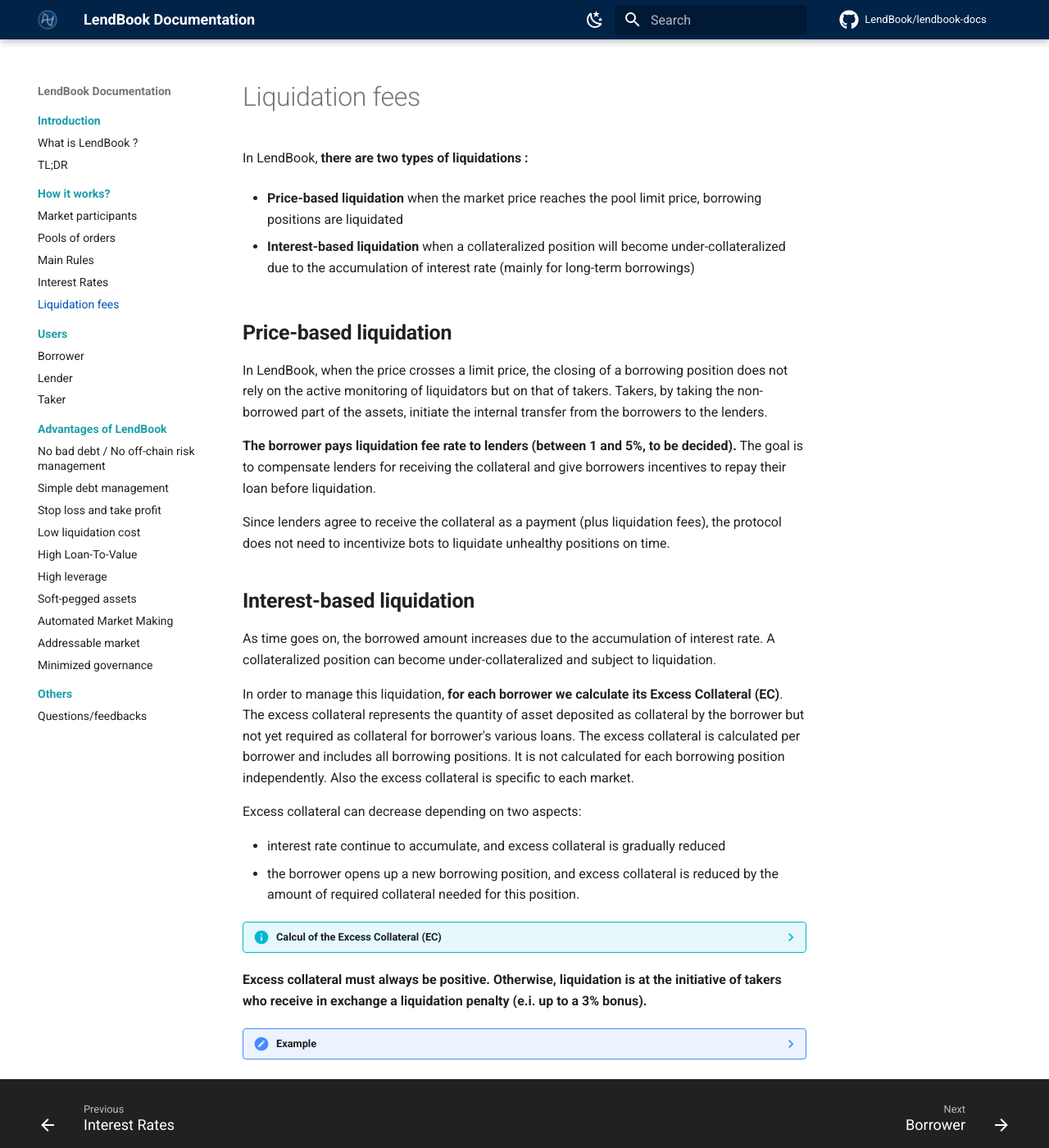
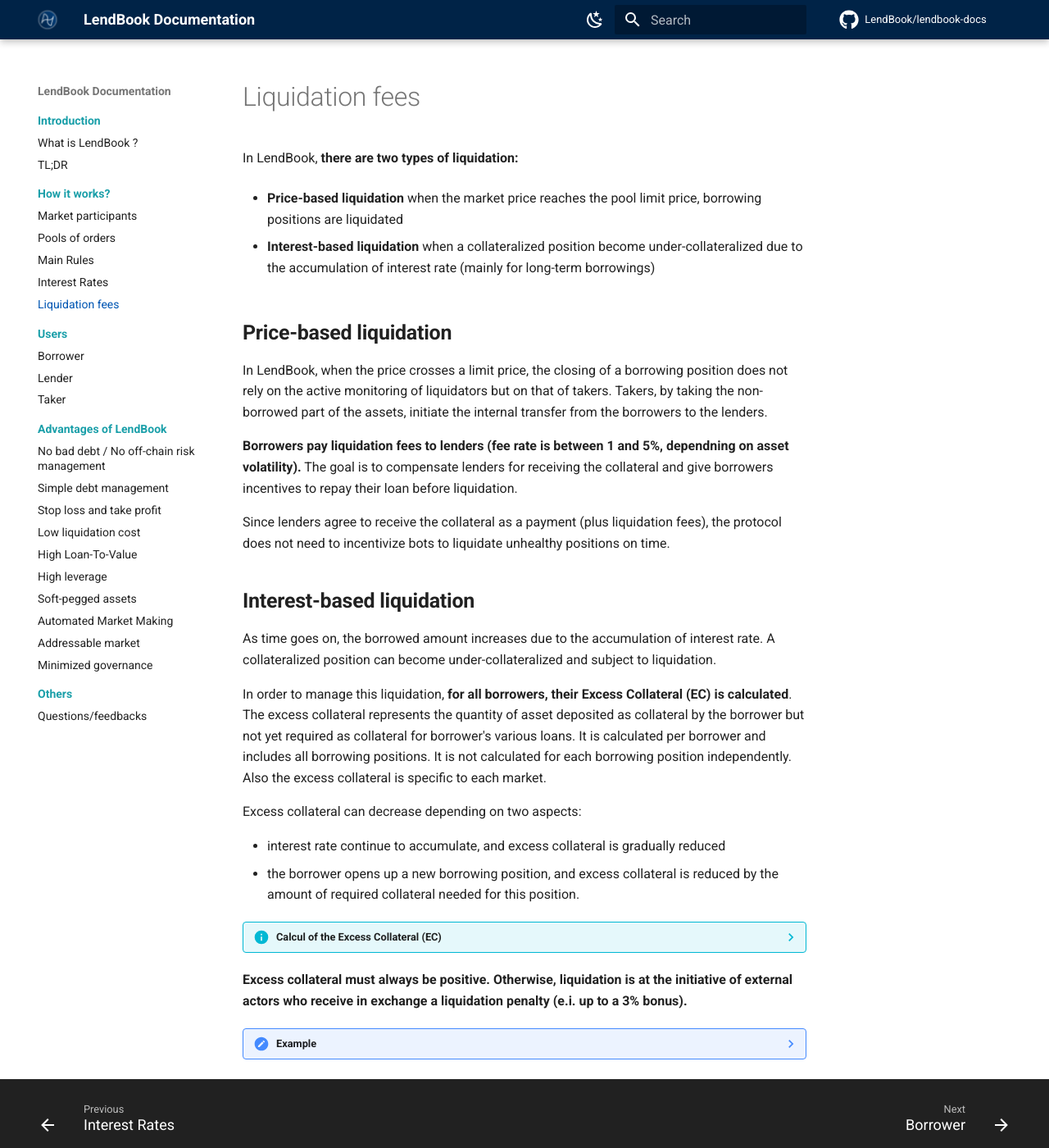
Before and after one commit to LendBook/lendbook-docs, an MkDocs documentation site: the page built from docs/how-it-works/liquidation.md, in a window 1280 px wide and 1400 px high. Shown: the whole window at 82% size. Built offline with MkDocs 1.6.1 and Material for MkDocs 9.7.7, drawn with Linux system fonts in a browser that asks for light colours; comment, search, counter and statistics services are not loaded.

Commit message:
Update liquidation.md

```diff
--- a/docs/how-it-works/liquidation.md
+++ b/docs/how-it-works/liquidation.md
@@ -1,8 +1,8 @@
-In LendBook, **there are two types of liquidations :**
+In LendBook, **there are two types of liquidation:**
 
 * **Price-based liquidation** when the market price reaches the pool limit price, borrowing positions are liquidated
 
-* **Interest-based liquidation** when a collateralized position will become under-collateralized due to the accumulation of interest rate (mainly for long-term borrowings)
+* **Interest-based liquidation** when a collateralized position become under-collateralized due to the accumulation of interest rate (mainly for long-term borrowings)
 
 
 
@@ -10,7 +10,7 @@
 
 In LendBook, when the price crosses a limit price, the closing of a borrowing position does not rely on the active monitoring of liquidators but on that of takers. Takers, by taking the non-borrowed part of the assets, initiate the internal transfer from the borrowers to the lenders.
 
-**The borrower pays liquidation fee rate to lenders (between 1 and 5%, to be decided).** The goal is to compensate lenders for receiving the collateral and give borrowers incentives to repay their loan before liquidation.
+**Borrowers pay liquidation fees to lenders (fee rate is between 1 and 5%, dependning on asset volatility).** The goal is to compensate lenders for receiving the collateral and give borrowers incentives to repay their loan before liquidation.
 
 Since lenders agree to receive the collateral as a payment (plus liquidation fees), the protocol does not need to incentivize bots to liquidate unhealthy positions on time.
 
@@ -18,7 +18,7 @@
 
 As time goes on, the borrowed amount increases due to the accumulation of interest rate. A collateralized position can become under-collateralized and subject to liquidation.
 
-In order to manage this liquidation, **for each borrower we calculate its Excess Collateral (EC)**. The excess collateral represents the quantity of asset deposited as collateral by the borrower but not yet required as collateral for borrower's various loans. The excess collateral is calculated per borrower and includes all borrowing positions. It is not calculated for each borrowing position independently. Also the excess collateral is specific to each market.
+In order to manage this liquidation, **for all borrowers, their Excess Collateral (EC) is calculated**. The excess collateral represents the quantity of asset deposited as collateral by the borrower but not yet required as collateral for borrower's various loans. It is calculated per borrower and includes all borrowing positions. It is not calculated for each borrowing position independently. Also the excess collateral is specific to each market.
 
 Excess collateral can decrease depending on two aspects:
 
@@ -40,7 +40,7 @@
     </center>
 
 
-**Excess collateral must always be positive. Otherwise, liquidation is at the initiative of takers who receive in exchange a liquidation penalty (e.i. up to a 3% bonus).**
+**Excess collateral must always be positive. Otherwise, liquidation is at the initiative of external actors who receive in exchange a liquidation penalty (e.i. up to a 3% bonus).**
 
 <!-- TODO à ameliorer. Decrire ce que reçoit le lender, le borrower et l'external actor, et faire un exemple -->
 
```
Also changed, not shown: other parts of docs/how-it-works/liquidation.md (+3 -3 lines).
